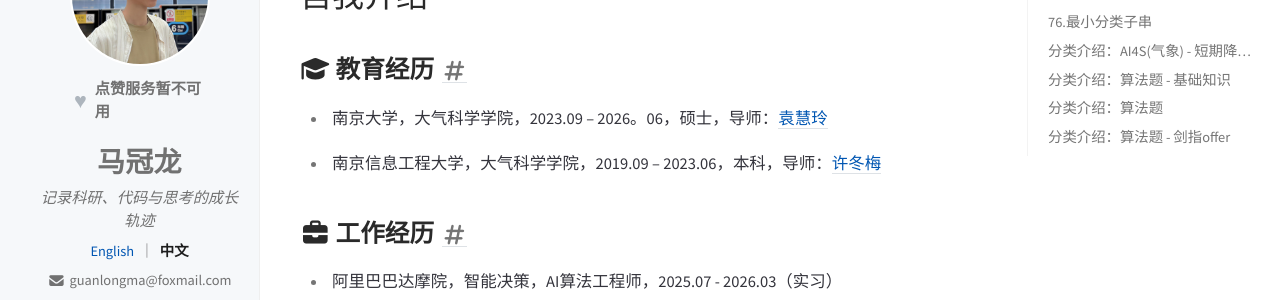
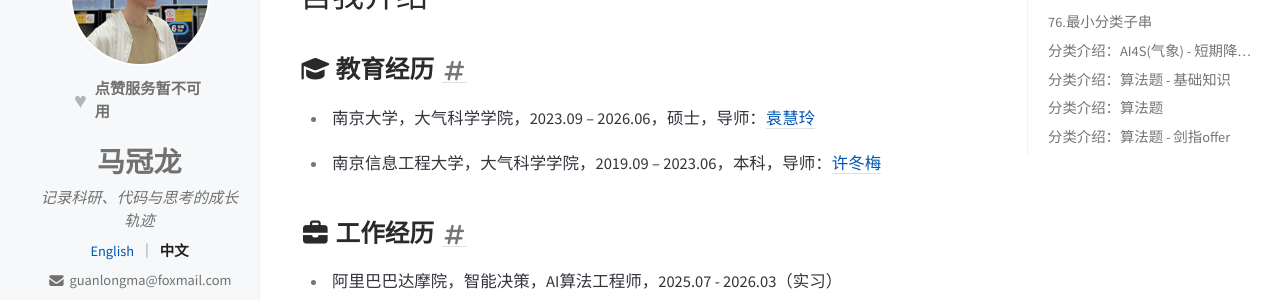
Before and after one commit to mgl666/mgl666.github.io, a Jekyll site: the page built from _tabs/zh-cv.md, in a window 1280 px wide and 900 px high. Shown: the part 120-420 px from the top of the window. Built offline with Jekyll 4.4.1, drawn with Linux system fonts in a browser that asks for light colours; cached includes are drawn as plain includes; nearby versions of some CDN libraries; comment, search, counter and statistics services are not loaded.

Commit message:
docs: update zh cv content

```diff
--- a/_tabs/zh-cv.md
+++ b/_tabs/zh-cv.md
@@ -9,7 +9,7 @@ order: 1
 
 ## <i class="fas fa-graduation-cap"></i> **教育经历**
 
-- 南京大学，大气科学学院，2023.09 – 2026。06，硕士，导师：[袁慧玲](https://as.nju.edu.cn/60/20/c11339a483360/page.htm)
+- 南京大学，大气科学学院，2023.09 – 2026.06，硕士，导师：[袁慧玲](https://as.nju.edu.cn/60/20/c11339a483360/page.htm)
 
 - 南京信息工程大学，大气科学学院，2019.09 – 2023.06，本科，导师：[许冬梅](https://faculty.nuist.edu.cn/xudongmei/zh_CN/index.htm)
 
```
